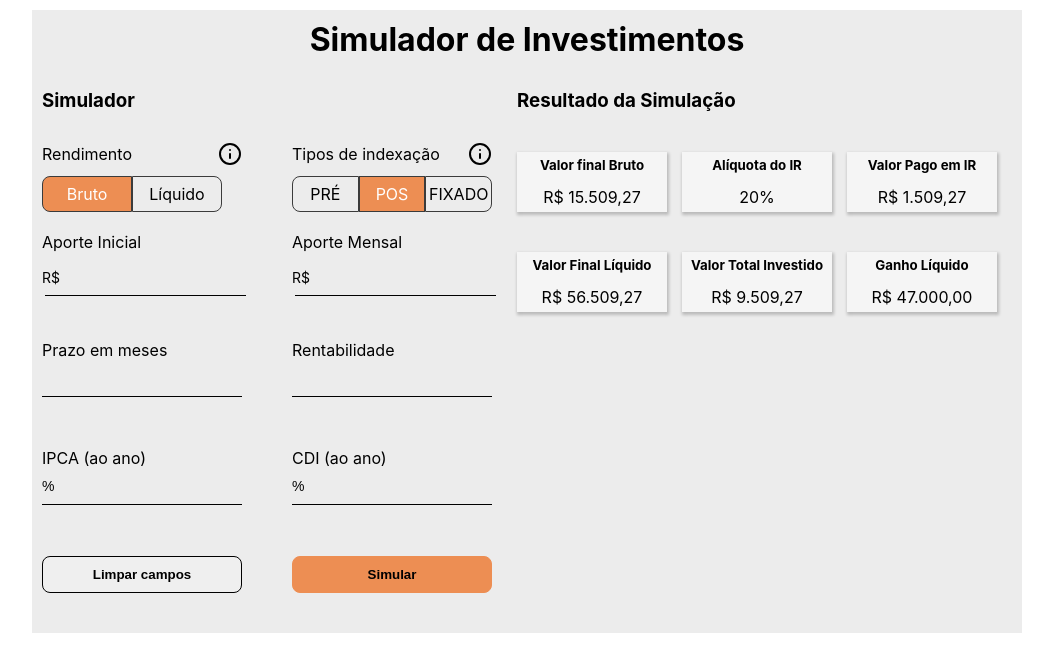
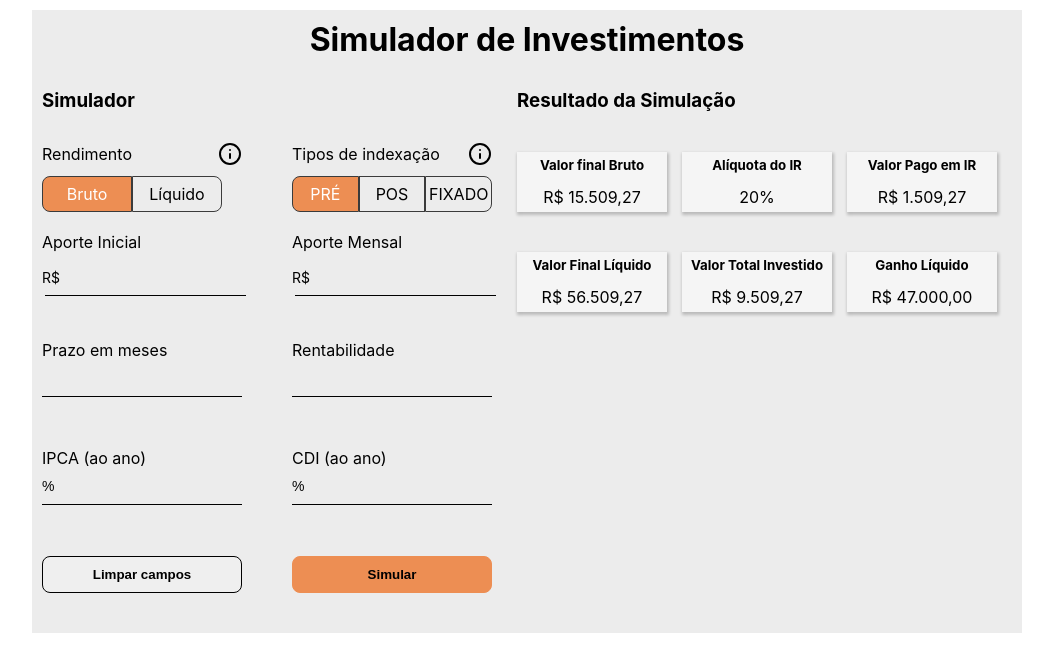
Before and after one commit to HortenciaCorts/investment, a React (Create React App) app in the folder frontend/: page / in a window 1280 px wide. Shown: the top 672 px of the page, without its empty margins (113-1166 px from the left). Built offline with nearby package versions, Linux system fonts and the light colour scheme; no server answers.

Commit message:
selecting button

```diff
--- a/frontend/src/component/Simulator/index.js
+++ b/frontend/src/component/Simulator/index.js
@@ -20,6 +20,33 @@ const Simulator = () => {
     getBack('indicadores')
     getBack('simulacoes')
 
+    const handleTypeRend = {
+        typeBruto(){
+            document.querySelector('.typeBruto').classList.add('active');
+            document.querySelector('.typeLiquido').classList.remove('active');
+        },
+        typeLiquido(){
+            document.querySelector('.typeLiquido').classList.add('active');
+            document.querySelector('.typeBruto').classList.remove('active');
+        }
+    }
+    const handleTypeIndex = {
+        typePre(){
+            document.querySelector('.typePre').classList.add('active');
+            document.querySelector('.typePos').classList.remove('active');
+            document.querySelector('.typeFix').classList.remove('active');
+        },
+        typePos(){
+            document.querySelector('.typePos').classList.add('active');
+            document.querySelector('.typePre').classList.remove('active');
+            document.querySelector('.typeFix').classList.remove('active');
+        },
+        typeFix(){
+            document.querySelector('.typeFix').classList.add('active');
+            document.querySelector('.typePos').classList.remove('active');
+            document.querySelector('.typePre').classList.remove('active');
+        },
+    }
     return (
         <div className="containerSimulator">
             <h3>Simulador</h3>
@@ -31,8 +58,8 @@ const Simulator = () => {
                             <img src={iconInfo} alt="Icone de Informação" />
                         </p>
                         <div className='selectButton'>
-                            <div className='active'>Bruto</div>
-                            <div>Líquido</div>
+                            <div className='typeBruto active' onClick={handleTypeRend.typeBruto}>Bruto</div>
+                            <div className='typeLiquido' onClick={handleTypeRend.typeLiquido}>Líquido</div>
                         </div>
                     </div>
                     <label>Aporte Inicial
@@ -53,9 +80,9 @@ const Simulator = () => {
                             <img src={iconInfo} alt="Icone de Informação" />
                         </p>
                         <div className='selectButton'>
-                            <div>PRÉ</div>
-                            <div className='active'>POS</div>
-                            <div>FIXADO</div>
+                            <div className='typePre active' onClick={handleTypeIndex.typePre}>PRÉ</div>
+                            <div className='typePos' onClick={handleTypeIndex.typePos}>POS</div>
+                            <div className='typeFix' onClick={handleTypeIndex.typeFix}>FIXADO</div>
                         </div>
                     </div>
                     <label>Aporte Mensal
```
Also changed, not shown: 1 other file (tests, documents, lock files or other folders).
